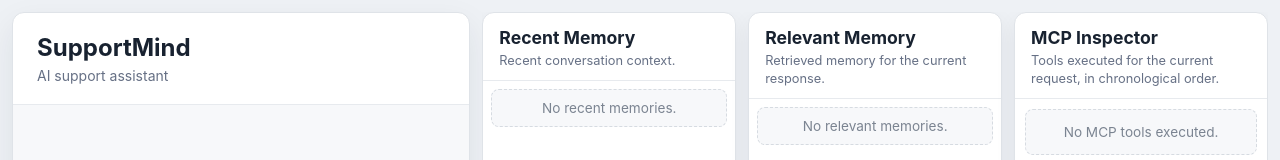
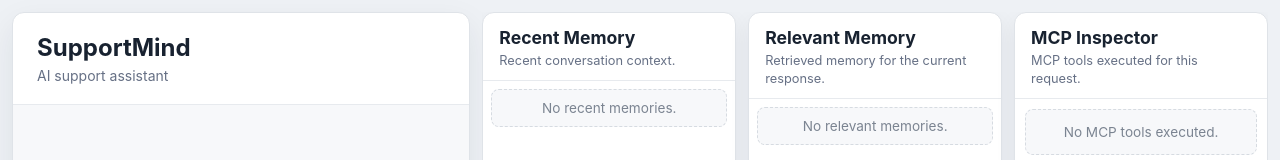
Before and after one commit to AinurMunasipov/supportmind, a React (Vite) app in the folder frontend/: page / in a window 1280 px wide. Shown: the top 160 px of the page. Built offline with nearby package versions, Linux system fonts and the light colour scheme.

Commit message:
style: shorten MCP Inspector subtitle

```diff
--- a/frontend/src/components/McpInspector.tsx
+++ b/frontend/src/components/McpInspector.tsx
@@ -11,7 +11,7 @@
     <section className="mcp-inspector" aria-labelledby="mcp-inspector-title">
       <header className="inspector-content-header">
         <h2 id="mcp-inspector-title">MCP Inspector</h2>
-        <p>Tools executed for the current request, in chronological order.</p>
+        <p>MCP tools executed for this request.</p>
       </header>
       {results.length > 0 ? (
         <div className="mcp-inspector__items">
```
